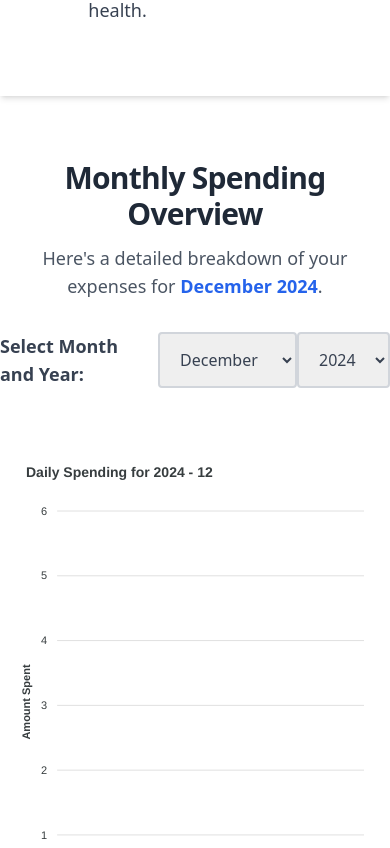
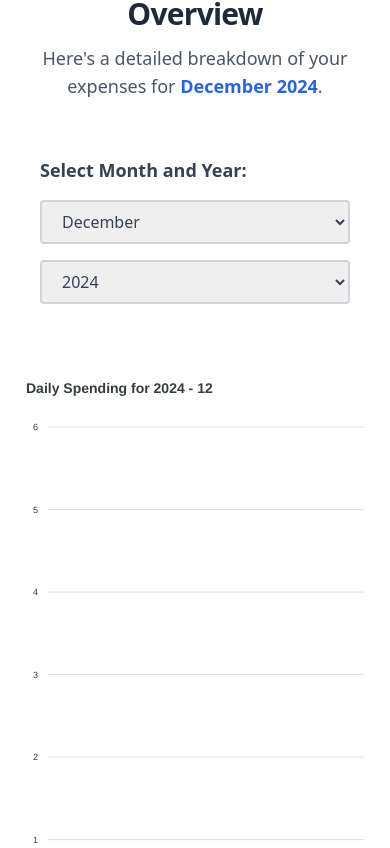
Before and after one commit to thefinnishstranger/Budget, a React (Vite) app in the folder frontend/: page /account in a window 390 px wide. Shown: the part 736-1584 px from the top of the page. Built offline with nearby package versions, Linux system fonts and the light colour scheme; sample sign-in values are in the browser's storage.

Commit message:
fixed the dashboard to work properly on phones and tablets

```diff
--- a/frontend/src/components/FullYearSpending.tsx
+++ b/frontend/src/components/FullYearSpending.tsx
@@ -50,6 +50,60 @@ const FullYearSpending: React.FC<FullYearSpendingProps> = ({ selectedYear, chart
         text: `Your Monthly Spending in ${selectedYear}`,
         align: "center",
       },
+      dataLabels: {
+        enabled: false, // Default to disabled
+      },
+      responsive: [
+        {
+          breakpoint: 640, // For small screens
+          options: {
+            chart: {
+              height: 400,
+            },
+            dataLabels: {
+              enabled: false, // Keep disabled for small screens
+            },
+            xaxis: {
+              labels: {
+                show: true,
+                style: {
+                  fontSize: "10px", // Smaller font size
+                },
+              },
+            },
+          },
+        },
+        {
+          breakpoint: 1049, // For medium screens
+          options: {
+            dataLabels: {
+              enabled: false, // Keep disabled
+            },
+            xaxis: {
+              labels: {
+                style: {
+                  fontSize: "12px",
+                },
+              },
+            },
+          },
+        },
+        {
+          breakpoint: 1050, // For screens larger than 1049px
+          options: {
+            dataLabels: {
+              enabled: true, // Enable data labels
+            },
+            xaxis: {
+              labels: {
+                style: {
+                  fontSize: "14px", // Standard font size
+                },
+              },
+            },
+          },
+        },
+      ],
     };
 
     const chart = new ApexCharts(document.querySelector("#yearly-chart"), options);
@@ -58,6 +112,7 @@ const FullYearSpending: React.FC<FullYearSpendingProps> = ({ selectedYear, chart
     return () => chart.destroy(); // Clean up the chart on year change
   }, [spending]); // Re-run when `spending` updates
 
+
   return <div id="yearly-chart" className="py-6"></div>;
 };
 
--- a/frontend/src/components/MonthlySpendingChart.tsx
+++ b/frontend/src/components/MonthlySpendingChart.tsx
@@ -62,6 +62,94 @@ const MonthlySpendingChart: React.FC<MonthlySpendingChartProps> = ({ currentYear
       title: { text: `Daily Spending for ${currentYear} - ${currentMonth + 1}`, align: "left" },
       xaxis: { categories: days, title: { text: "Days of the Month" } },
       yaxis: { title: { text: "Amount Spent" } },
+      responsive: [
+        {
+          // For small screens (e.g., phones)
+          breakpoint: 640, // Maximum width in pixels
+          options: {
+            chart: {
+              height: 600, // Reduce chart height
+            },
+            xaxis: {
+              labels: {
+                show: true,
+                style: {
+                  fontSize: "9px", // Smaller font size
+                },
+              },
+            },
+            yaxis: {
+              labels: {
+                style: {
+                  fontSize: "9px",
+                },
+              },
+            },
+            title: {
+              style: {
+                fontSize: "14px",
+              },
+            },
+          },
+        },
+        {
+          // For medium screens (e.g., tablets)
+          breakpoint: 768,
+          options: {
+            chart: {
+              height: 400,
+            },
+            xaxis: {
+              labels: {
+                style: {
+                  fontSize: "12px",
+                },
+              },
+            },
+            yaxis: {
+              labels: {
+                style: {
+                  fontSize: "12px",
+                },
+              },
+            },
+            title: {
+              style: {
+                fontSize: "16px",
+              },
+            },
+          },
+        },
+        {
+          // For larger screens (default settings or desktops)
+          breakpoint: 1024,
+          options: {
+            chart: {
+              height: 500,
+            },
+            xaxis: {
+              labels: {
+                style: {
+                  fontSize: "14px",
+                },
+              },
+            },
+            yaxis: {
+              labels: {
+                style: {
+                  fontSize: "14px",
+                },
+              },
+            },
+            title: {
+              style: {
+                fontSize: "18px",
+              },
+            },
+          },
+        },
+      ],
+
     };
 
     const chartElement = document.querySelector("#monthly-chart");
--- a/frontend/src/pages/AccountPage.tsx
+++ b/frontend/src/pages/AccountPage.tsx
@@ -114,7 +114,7 @@ const getUsername = () => {
     <div className="bg-white min-h-screen">
 
       {/* Introduction Section */}
-      <div className="p-10 text-center grid grid-cols-2 shadow-md">
+      <div className="p-2 md:p-10 text-center grid grid-cols-1 md:grid-cols-2 shadow-md">
 
         <div className="p-8">
         <h1 className="text-4xl font-extrabold text-gray-800 tracking-tight">
@@ -148,7 +148,7 @@ const getUsername = () => {
 
 
       {/* Monthly Spending Overview */}
-      <div className="text-center p-8 mt-8">
+      <div className="text-center p-4 md:p-8 mt-8">
         <h1 className="text-3xl font-bold text-gray-800 tracking-tight">
           Monthly Spending Overview
         </h1>
@@ -161,8 +161,8 @@ const getUsername = () => {
       </div>
 
       {/* Month Selector */}
-      <div className="flex justify-center mb-8">
-        <label className="text-lg font-semibold mr-3 text-gray-700">Select Month and Year:</label>
+      <div className="flex flex-col md:flex-row justify-center mb-8 m-10 md:m-0">
+        <label className="text-lg font-semibold mr-3 text-gray-700 mb-4 md:mb-0">Select Month and Year:</label>
         <select
           className="border-2 border-gray-300 rounded px-4 py-2 text-gray-700 focus:outline-none focus:ring-2 focus:ring-blue-400"
           value={selectedMonth}
@@ -179,7 +179,7 @@ const getUsername = () => {
           ))}
         </select>
         <select
-          className="border-2 border-gray-300 rounded px-4 py-2 text-gray-700 focus:outline-none focus:ring-2 focus:ring-blue-400"
+          className="border-2 border-gray-300 rounded px-4 py-2 text-gray-700 focus:outline-none focus:ring-2 focus:ring-blue-400 mt-4 md:mt-0"
           value={selectedYear}
           onChange={(e) => setSelectedYear(Number(e.target.value))}
         >
@@ -200,7 +200,7 @@ const getUsername = () => {
       </div>
 
       {/* Biggest Spending Categories and Purchases */}
-      <div className="shadow-md grid grid-cols-1 md:grid-cols-2 bg-slate-100 p-8 mt-24 rounded-lg shadow-sm">
+      <div className="shadow-md grid grid-cols-1 gap-8 bg-slate-100 p-4 md:p-8 mt-16 rounded-lg">
       <div className="p-6 text-center bg-white rounded-lg shadow-md">
   <h2 className="text-3xl font-bold mb-7 text-gray-800">
     Top Spending Categories in {monthNames[selectedMonth]}
```
